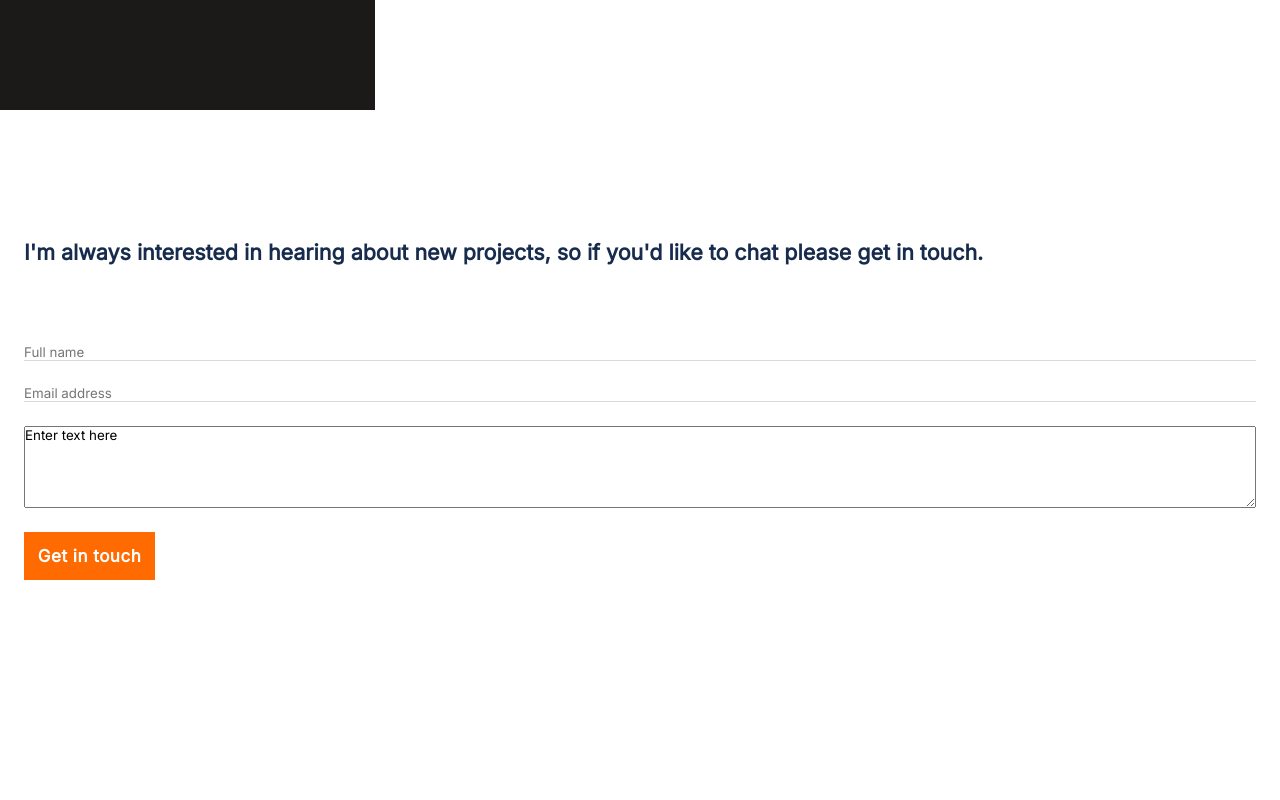
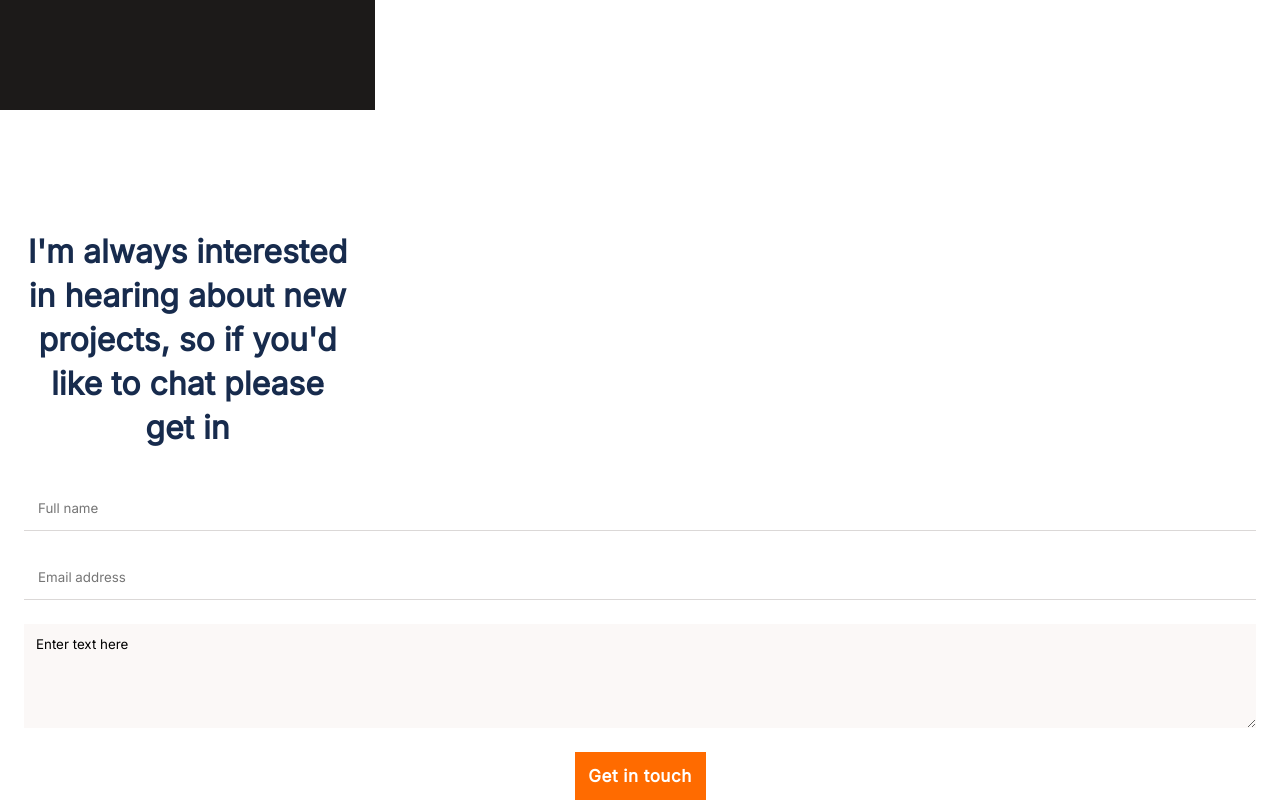
Before and after one commit to farouqdaif1/Portfolio, a website: page index.html in a window 1280 px wide. Shown: the part 6271-7071 px from the top of the page. Before the commit the page ends 6851 px from the top, so only its background shows below. Drawn offline with Linux system fonts and the light colour scheme.

Commit message:
Added padding in input boxes, moved title, edited submit button styling

```diff
--- a/css/style.css
+++ b/css/style.css
@@ -438,19 +438,24 @@ body {
 }
 
 .form {
-  margin-top: 120px;
   padding: 0 24px;
   display: flex;
   flex-direction: column;
 }
 
 .pargragh-form {
+  margin: 120px 24px 40px 24px;
+  width: 327px;
+  height: 216px;
+  color: #172b4d;
+  text-align: center;
+}
+
+.form-title {
   font-family: 'Inter', sans-serif;
   font-weight: 700;
   font-size: 32px;
   line-height: 44px;
-  color: #172b4d;
-  margin-bottom: 70px;
 }
 
 .name-email {
@@ -458,11 +463,15 @@ body {
   margin-bottom: 24px;
   border: none;
   border-bottom: 1px solid  #dbd8d7;
+  padding: 14px;
 }
 
 .text {
   font-family: 'Inter', sans-serif;
   margin-bottom: 24px;
+  border: none;
+  background-color: #fbf8f7;
+  padding: 12px;
 }
 
 .submit {
@@ -478,4 +487,5 @@ body {
   line-height: 24px;
   letter-spacing: 0.03em;
   text-align: center;
+  align-self: center;
 }
--- a/index.html
+++ b/index.html
@@ -244,10 +244,12 @@
           </div>
         </section>
         <section  class="contact-form">
+          <div class="pargragh-form">
+            <h4 class="form-title">I'm always interested in hearing about new projects,
+              so if you'd like to chat please get in</h4>
+
+          </div>
           <form class="form">
-            <div class="pargragh-form">
-              <h6>I'm always interested in hearing about new projects, so if you'd like to chat please get in touch.</h6>
-            </div>
             <input type="text" placeholder="Full name" required maxlength="30" class="name-email">
             <input type="email" placeholder="Email address" required maxlength="30" class="name-email">
             <textarea rows="5" cols="10" required maxlength = "500" class="text">Enter text here </textarea>
```
